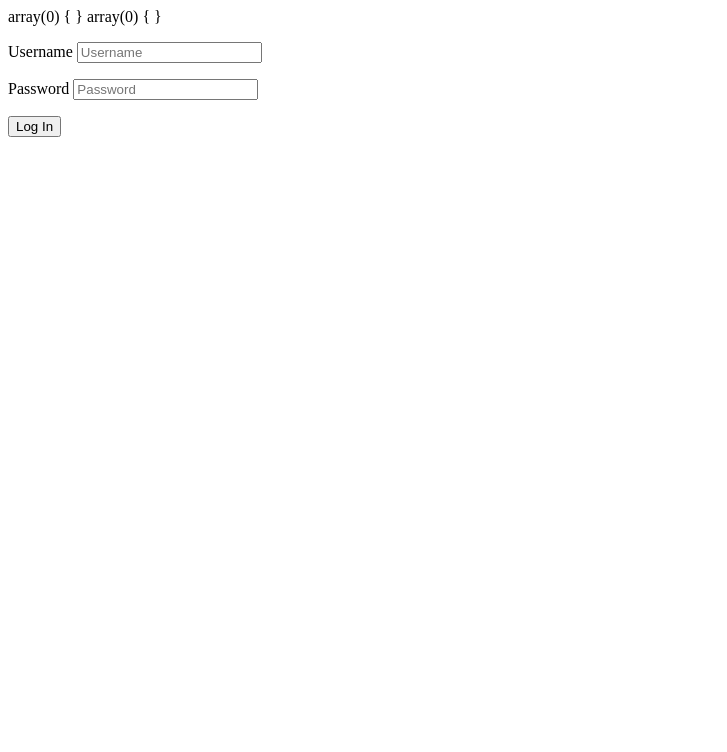
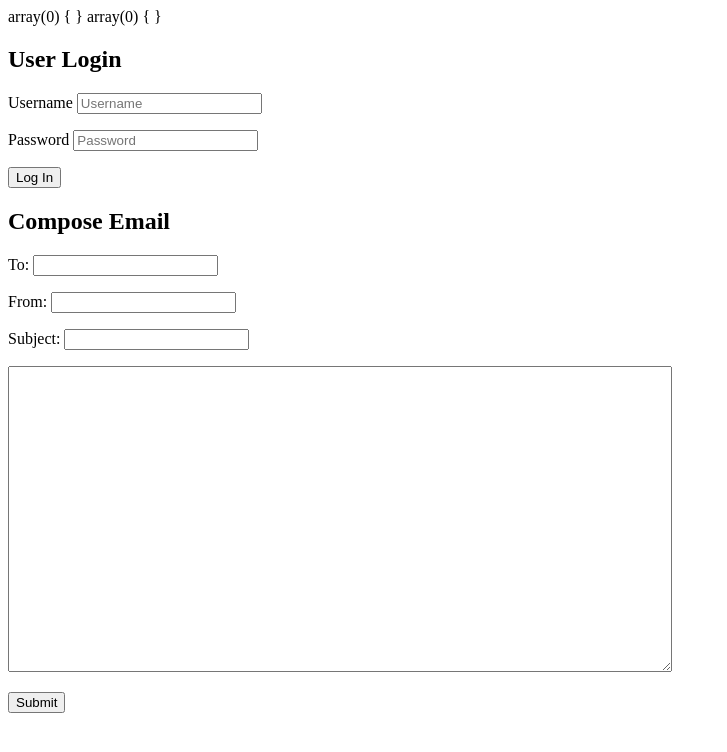
Before and after one commit to afalsario/Codeup_Web_Exercises, a PHP site: page /form.php in a window 1280 px wide. Shown: the top 752 px of the page, without its empty margins (0-727 px from the left). Run offline with PHP 8.4, Linux system fonts and the light colour scheme.

Commit message:
added an email form

```diff
--- a/public/form.php
+++ b/public/form.php
@@ -8,6 +8,7 @@
 	var_dump($_GET);
 	var_dump($_POST);
 ?>
+	<h2>User Login</h2>
 
 		<form method="POST" action="">
 	    <p>
@@ -23,5 +24,28 @@
 	    </p>
 		</form>
 
+		<h2>Compose Email</h2>
+		<form method="POST">
+		<p>
+			<label for="email_to">To:</label>
+			<input type="text" id="email_to" name="email_to">
+		</p>
+		<p>
+			<label for="email_from">From:</label>
+			<input type="text" id="email_from" name="email_from">
+		</p>
+		<p>
+			<label for="subject">Subject:</label>
+			<input type="text" id="subject" name="subject">
+		</p>
+		<p>
+			<label for="email_body"></label>
+			<textarea id="email_body" name="email_body" rows="20" cols="80"></textarea>
+		</p>
+		<p>
+		<button type="submit">Submit</button>
+	</p>
+		</form>
+
 </body>
 </html>
```
Lines whose indentation alone changed are shown as unchanged.
